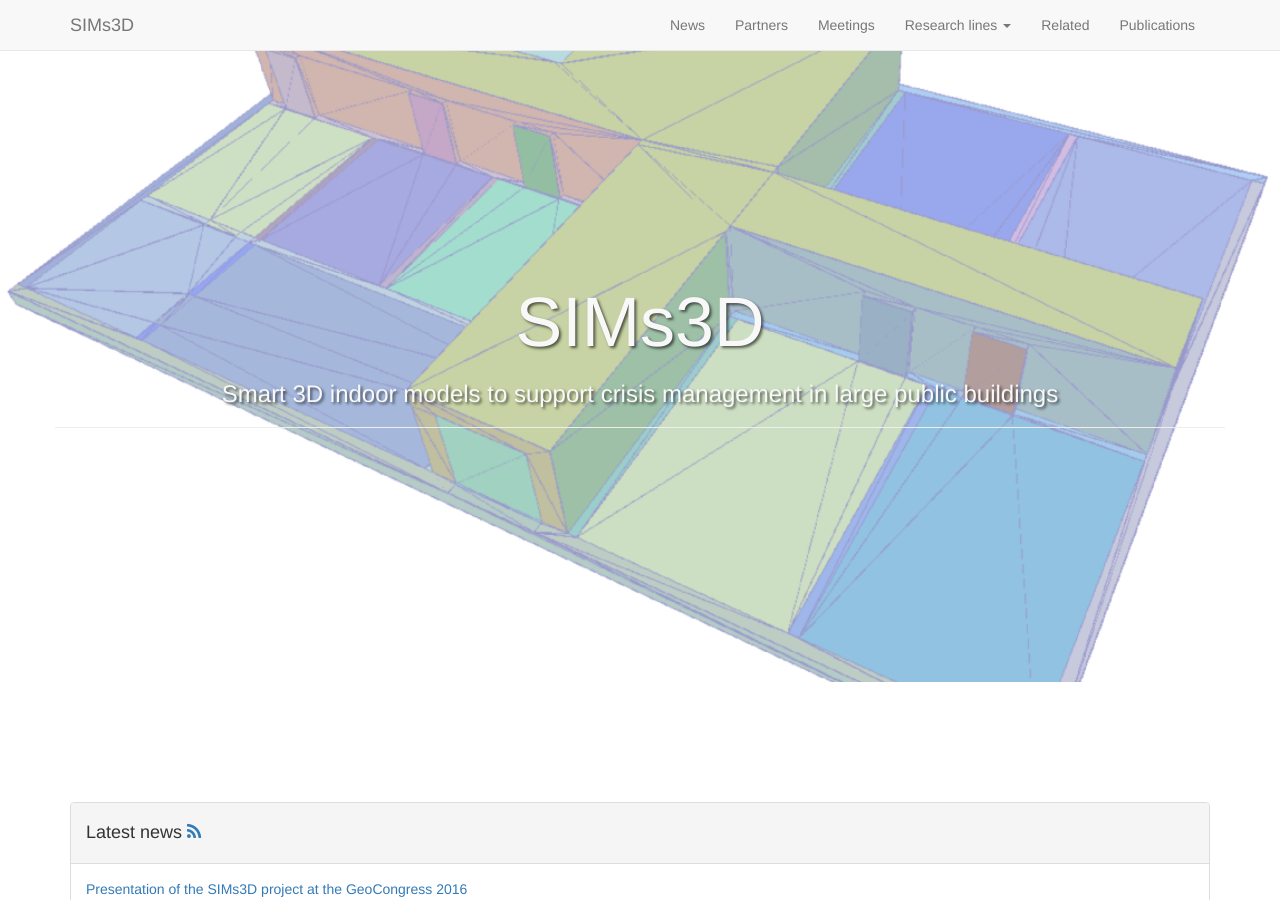
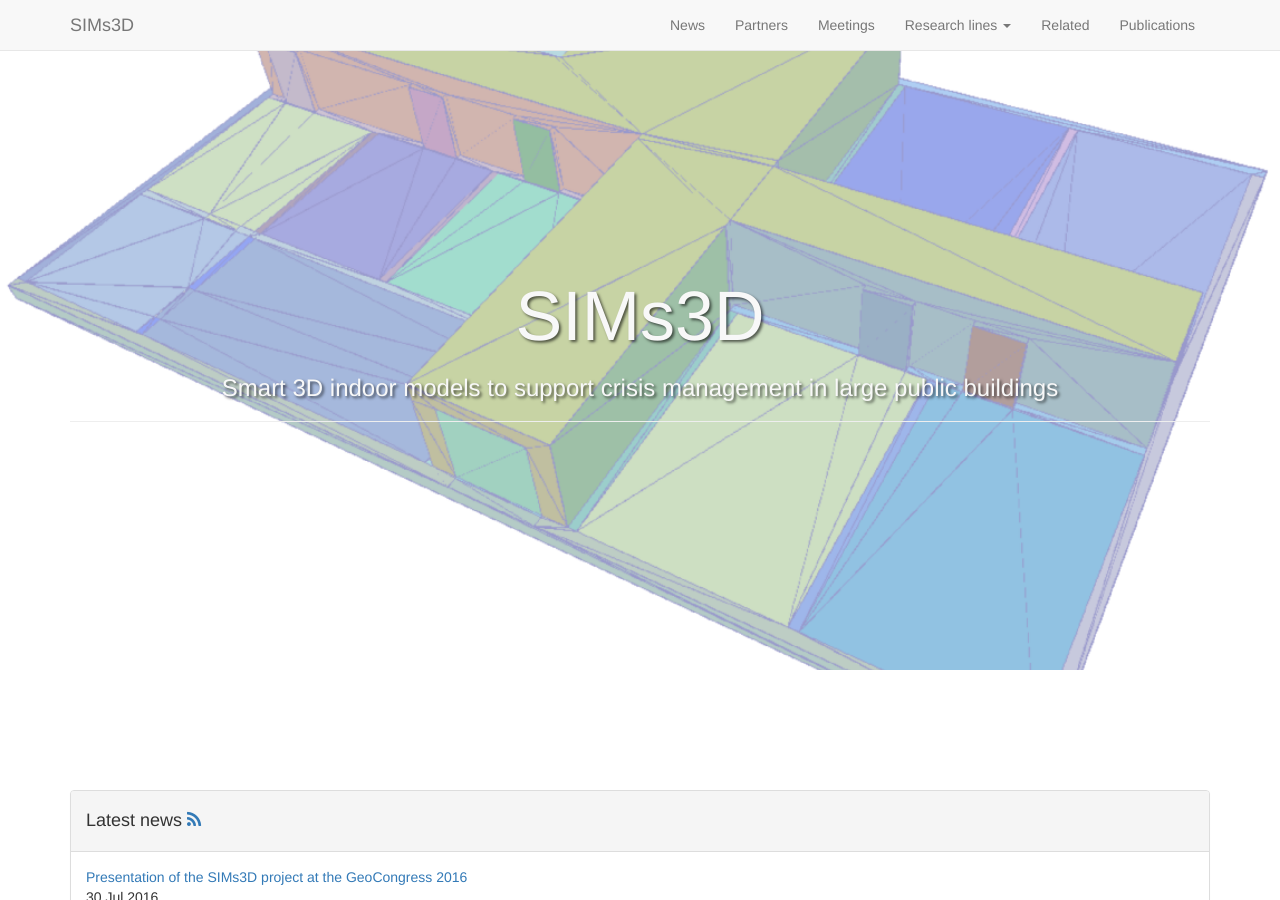
Before and after one commit to SIMs3D/sims3d.github.io, a Jekyll site: the page built from index.html, in a window 1280 px wide and 900 px high. Built offline with Jekyll 4.4.1, drawn with Linux system fonts in a browser that asks for light colours; nearby versions of some CDN libraries.

Commit message:
trying to adjust the cover

```diff
--- a/_includes/head.html
+++ b/_includes/head.html
@@ -1,7 +1,7 @@
 <head>
   <meta charset="utf-8">
   <meta http-equiv="X-UA-Compatible" content="IE=edge">
-  <meta name="viewport" content="width=device-width, initial-scale=1">
+  <meta name="viewport" content="width=device-width, height=device-height/2, initial-scale=1">
   <meta name="description" content="SIMs3D research project">
   <meta name="keywords" content="SIMs3D, 3D Indoor Navigation, GIS, BIM">
 
--- a/index.html
+++ b/index.html
@@ -6,11 +6,13 @@ title: SIMs3D project
 <div class="intro-header">
   <div class="container">
     <div class="row">
+      <div class="col-lg-12">
         <div class="intro-message">
           <h1>SIMs3D</h1>
           <h3>Smart 3D indoor models to support crisis management in large public buildings</h3>
           <hr class="intro-divider">
         </div>
+      </div>
     </div>
   </div>
 </div>
```
